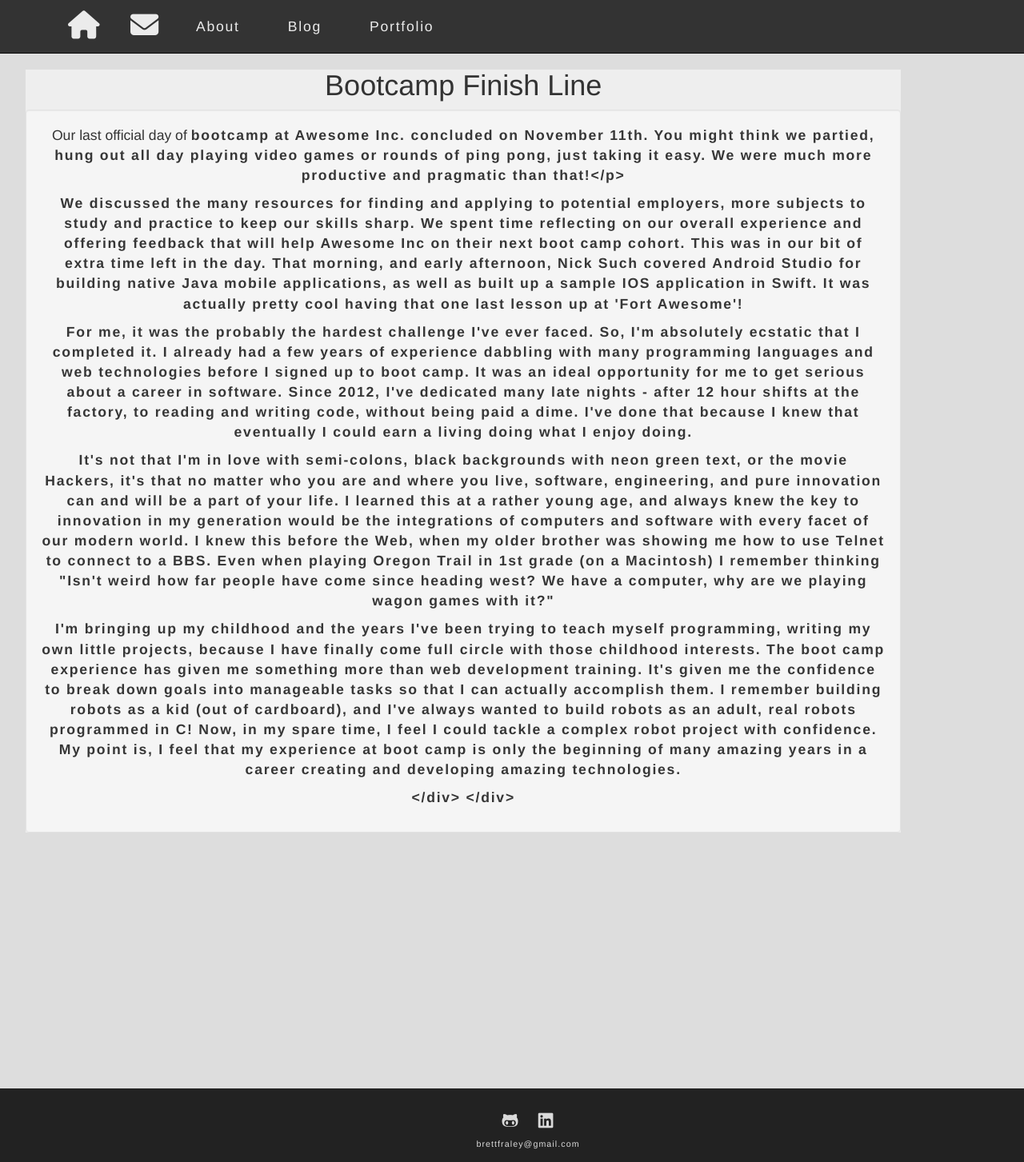
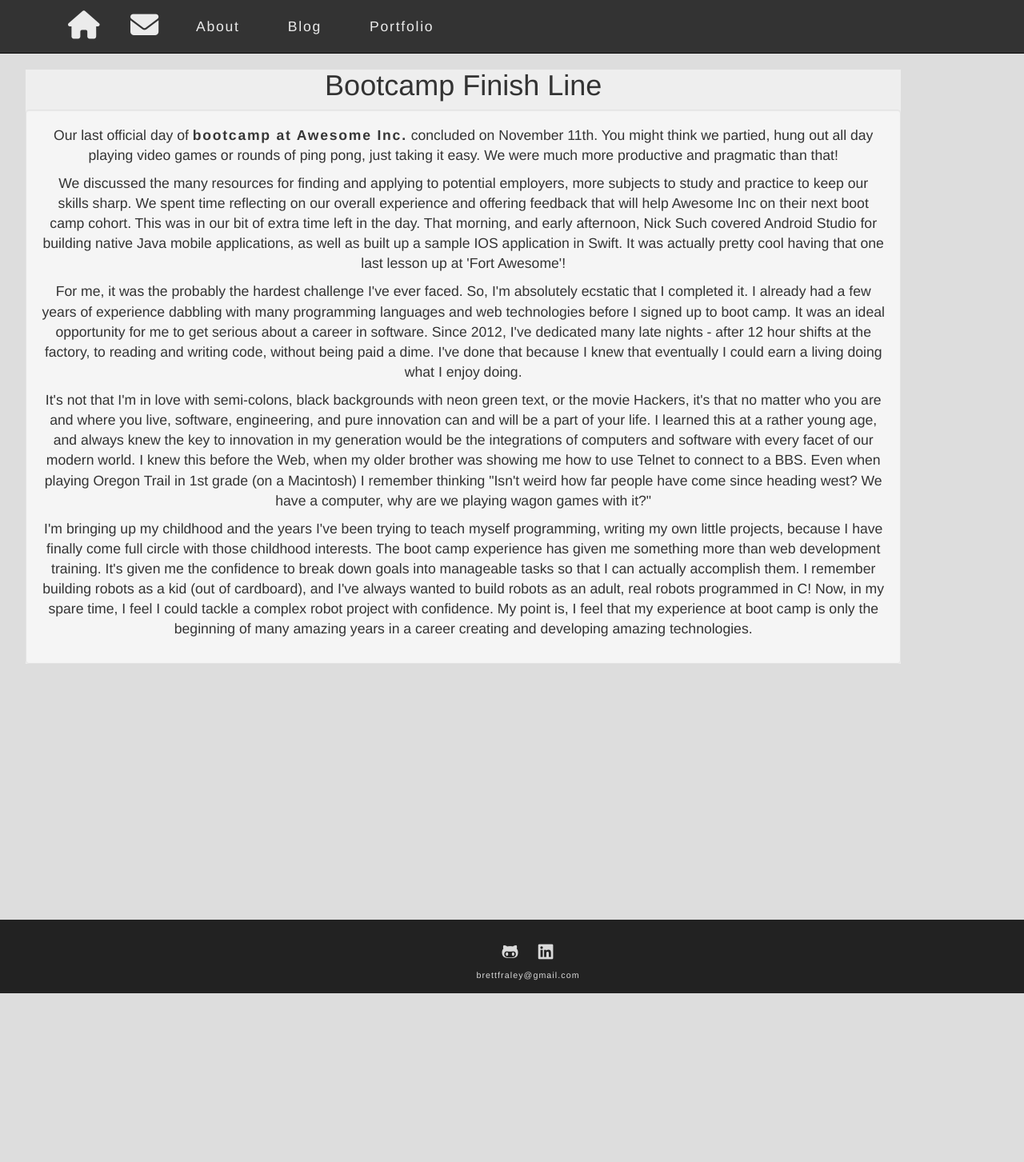
Before and after one commit to bFraley/bFraley.github.io, a Jekyll site: the page built from _posts/2016-11-11-bootcamp-finish.md, in a window 1280 px wide. Shown: the whole page at 80% size. Built offline with Jekyll 4.4.1, drawn with Linux system fonts in a browser that asks for light colours; nearby versions of some CDN libraries; after the commit the page ends 1242 px from its top, so only the background shows below that.

```diff
--- a/_posts/2016-11-11-bootcamp-finish.md
+++ b/_posts/2016-11-11-bootcamp-finish.md
@@ -8,7 +8,7 @@ title: Bootcamp.finish_line.crossed
     <h1>Bootcamp Finish Line</h1>
 
     <div class="well">
-        <p>Our last official day of <a href="https://awesomeincu.com/bootcamp">bootcamp at Awesome Inc.
+        <p>Our last official day of <a href="https://awesomeincu.com/bootcamp">bootcamp at Awesome Inc.</a>
         concluded on November 11th. You might think we partied, hung out all day playing video games
         or rounds of ping pong, just taking it easy. We were much more productive and pragmatic than
         that!</p>
```
